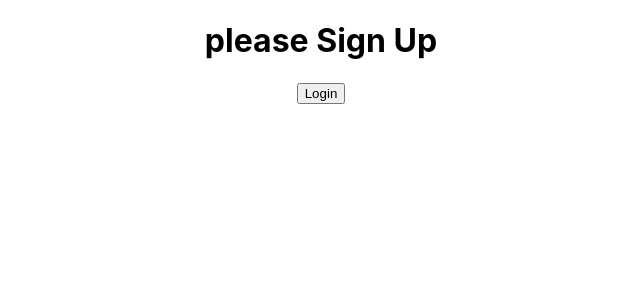
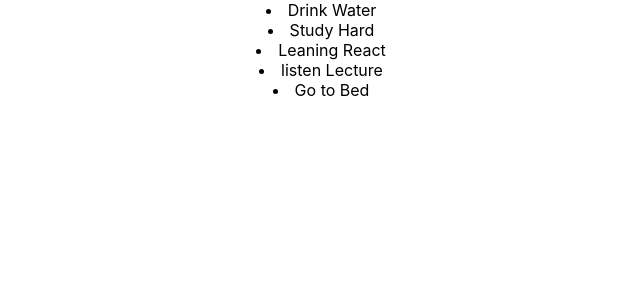
Before and after one commit to tjddnjs8643/React-Practice, a React (Create React App) app in the folder my-app/: page / in a window 1280 px wide. Shown: the top 300 px of the page, without its empty margins (319-959 px from the left). Built offline with nearby package versions, Linux system fonts and the light colour scheme.

Commit message:
key is atrribute not props

```diff
--- a/my-app/src/App.js
+++ b/my-app/src/App.js
@@ -1,15 +1,17 @@
 
 import './App.css';
 
-import FunctionalComponent from './Component/2-5 State/FunctionalComponent';
-import Condition from './Component/2-8. ConditionalRendring/Condition';
+// import FunctionalComponent from './Component/2-5 State/FunctionalComponent';
+// import Condition from './Component/2-8. ConditionalRendring/Condition';
+import List from './Component/2-9. List/List';
 //import ClassComponent from './Component/2-6. LifeCycle/ClassComponent';
 //  import Event from './Component/2-7. Event/Event';
 
 function App() {
   return (
     <div className="App">
-      <Condition/>
+      {/* <Condition/> */}
+      <List/>
       {/* <Event/> */}
 
       {/* <ClassComponent/> */}
--- /dev/null
+++ b/my-app/src/Component/2-9. List/List.jsx
@@ -0,0 +1,24 @@
+import React from 'react'
+
+export default function List() {
+    const todos=[
+        { id: 1, text:'Drink Water'},
+        { id: 2, text:'Study Hard'},
+        { id: 3, text:'Leaning React'},
+        { id: 4, text:'listen Lecture'},
+        { id: 5, text:'Go to Bed'}
+    ];
+
+    const Item = (props) =>{
+        return <li >{props.text}</li>
+    }
+
+    const todoList = todos.map(todo =>
+        <Item key= {todo.id}{...todo}/>
+        );
+    return (
+        <div>
+            {todoList}
+        </div>
+    )
+}
```
